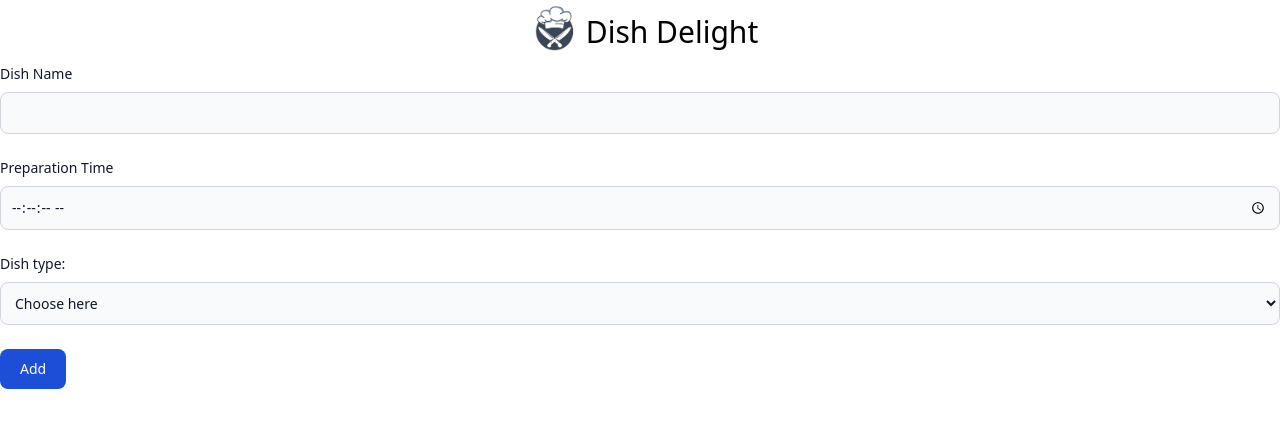
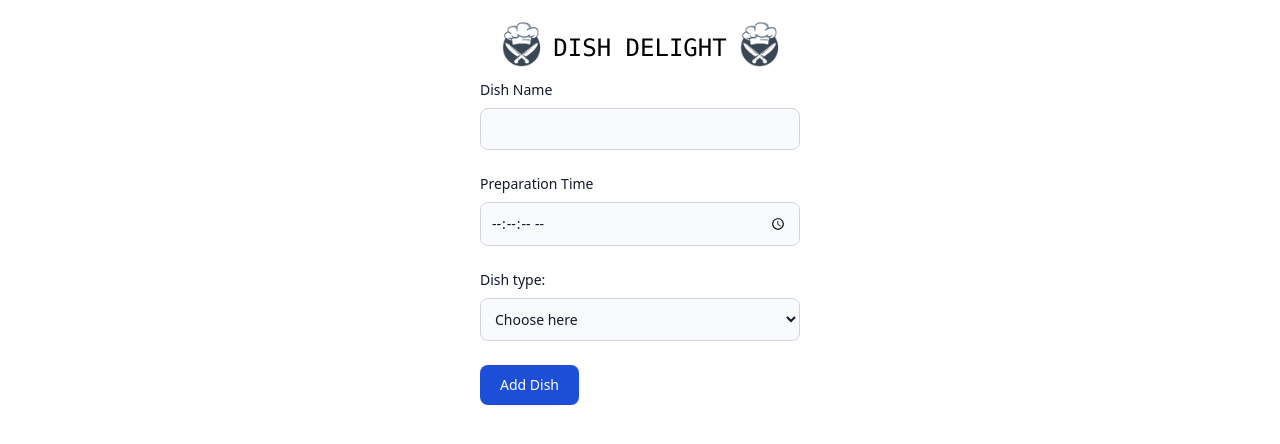
Before and after one commit to waldekglaz/dish-form, a React (Create React App) app: page / in a window 1280 px wide. Shown: the top 444 px of the page. Built offline with nearby package versions, Linux system fonts and the light colour scheme.

Commit message:
success message styles

```diff
--- a/src/App.tsx
+++ b/src/App.tsx
@@ -3,10 +3,11 @@ import Logo from "./assets/master-chef.png";
 
 const App = () => {
   return (
-    <main>
+    <main className="p-4">
       <div className="flex items-center justify-center">
         <img src={Logo} alt="" className="w-16" />
-        <h1 className="text-3xl">Dish Delight</h1>
+        <h1 className="text-2xl uppercase font-['monaco']">Dish Delight</h1>
+        <img src={Logo} alt="" className="w-16" />
       </div>
 
       <Form />
--- /dev/null
+++ b/src/components/Button.tsx
@@ -0,0 +1,22 @@
+import React, {
+  HTMLInputTypeAttribute,
+  FC,
+  MouseEventHandler,
+  DetailsHTMLAttributes,
+} from "react";
+interface BtnProps {
+  text: string;
+  inputType: any;
+  className: string;
+  onClick: MouseEventHandler;
+}
+
+const Button: FC<BtnProps> = ({ text, inputType, onClick, className }) => {
+  return (
+    <button onClick={onClick} type={inputType} className={className}>
+      {text}
+    </button>
+  );
+};
+
+export default Button;
--- a/src/components/Form.tsx
+++ b/src/components/Form.tsx
@@ -2,6 +2,7 @@ import { useEffect, useState } from "react";
 import { useForm } from "react-hook-form";
 import ErrorMessage from "./ErrorMessage";
 import Spinner from "./Spinner";
+import Button from "./Button";
 import axios from "axios";
 
 type FormValues = {
@@ -18,6 +19,7 @@ const Form = () => {
   const [isSending, setIsSending] = useState(false);
   const [success, setSuccess] = useState(false);
   const [error, setError] = useState(false);
+  const [responseMsg, setResponseMsg] = useState(Object);
   const defaultValues = {
     defaultValues: {
       name: "",
@@ -60,7 +62,7 @@ const Form = () => {
       .then(function (response) {
         setIsSending(false);
         setSuccess(true);
-        console.log({ response });
+        setResponseMsg(response.data);
       })
       .catch(function (error) {
         setIsSending(false);
@@ -73,7 +75,11 @@ const Form = () => {
   return (
     <>
       {!isSending && !error && !success && (
-        <form onSubmit={handleSubmit(onSubmit)} noValidate className="relative">
+        <form
+          onSubmit={handleSubmit(onSubmit)}
+          noValidate
+          className="max-w-xs mx-auto"
+        >
           <div className="mb-6">
             <label
               htmlFor="name"
@@ -106,7 +112,7 @@ const Form = () => {
               className="bg-gray-50 border border-gray-300 text-gray-900 text-sm rounded-lg focus:ring-blue-500 focus:border-blue-500 block w-full p-2.5"
               step="2"
               {...register("preparation_time", {
-                required: "Preparation time is required",
+                required: "Preparation time is required (hh:mm:ss)",
               })}
             />
 
@@ -199,7 +205,8 @@ const Form = () => {
                 {...register("spiciness_scale", {
                   min: 1,
                   max: 10,
-                  required: "Spicyness scale is required",
+                  required:
+                    "Spicyness scale is required (1 - super mild, 10 - super hot hot)",
                 })}
               />
               {errors.spiciness_scale?.message && (
@@ -220,7 +227,7 @@ const Form = () => {
                 id="slices-of-bread"
                 className="bg-gray-50 border border-gray-300 text-gray-900 text-sm rounded-lg focus:ring-blue-500 focus:border-blue-500 block w-full p-2.5"
                 {...register("slices_of_bread", {
-                  required: "this field is required",
+                  required: "We need to know how many bread slices we need",
                 })}
               />
               {errors.slices_of_bread?.message && (
@@ -230,9 +237,9 @@ const Form = () => {
           )}
           <button
             type="submit"
-            className="text-white bg-blue-700 hover:bg-blue-800 focus:ring-4 focus:outline-none focus:ring-blue-300 font-medium rounded-lg text-sm w-full sm:w-auto px-5 py-2.5 text-center dark:bg-blue-600"
+            className="text-white bg-blue-700 hover:bg-blue-800 focus:ring-4 focus:outline-none focus:ring-blue-300 font-medium rounded-lg text-sm w-full sm:w-auto px-5 py-2.5 text-center"
           >
-            Add
+            Add Dish
           </button>
         </form>
       )}
@@ -242,14 +249,21 @@ const Form = () => {
           Opss Something went wrong! Please try again or contact your
           administrator.
           <br />
-          <a href="/">Try again</a>
           <button onClick={() => setError(false)}>reset</button>
         </div>
       )}
       {success && (
-        <div>
-          Data send succefully. <br />
-          <button onClick={() => setSuccess(false)}>new</button>
+        <div className="flex flex-col justify-center items-center text-center">
+          <p className="text-green-500 text-xl text-center my-20">
+            Your dish has been sucessfully added.
+          </p>
+          <Button
+            className="text-white bg-blue-700 hover:bg-blue-800 focus:ring-4 focus:outline-none focus:ring-blue-300 font-medium rounded-lg text-sm w-full w-auto px-5 py-2.5 text-center md:w-44"
+            inputType="button"
+            text="Add another dish"
+            onClick={() => setSuccess(false)}
+          />
+          {/* <button onClick={() => setSuccess(false)}>Add another dish</button> */}
         </div>
       )}
     </>
```
